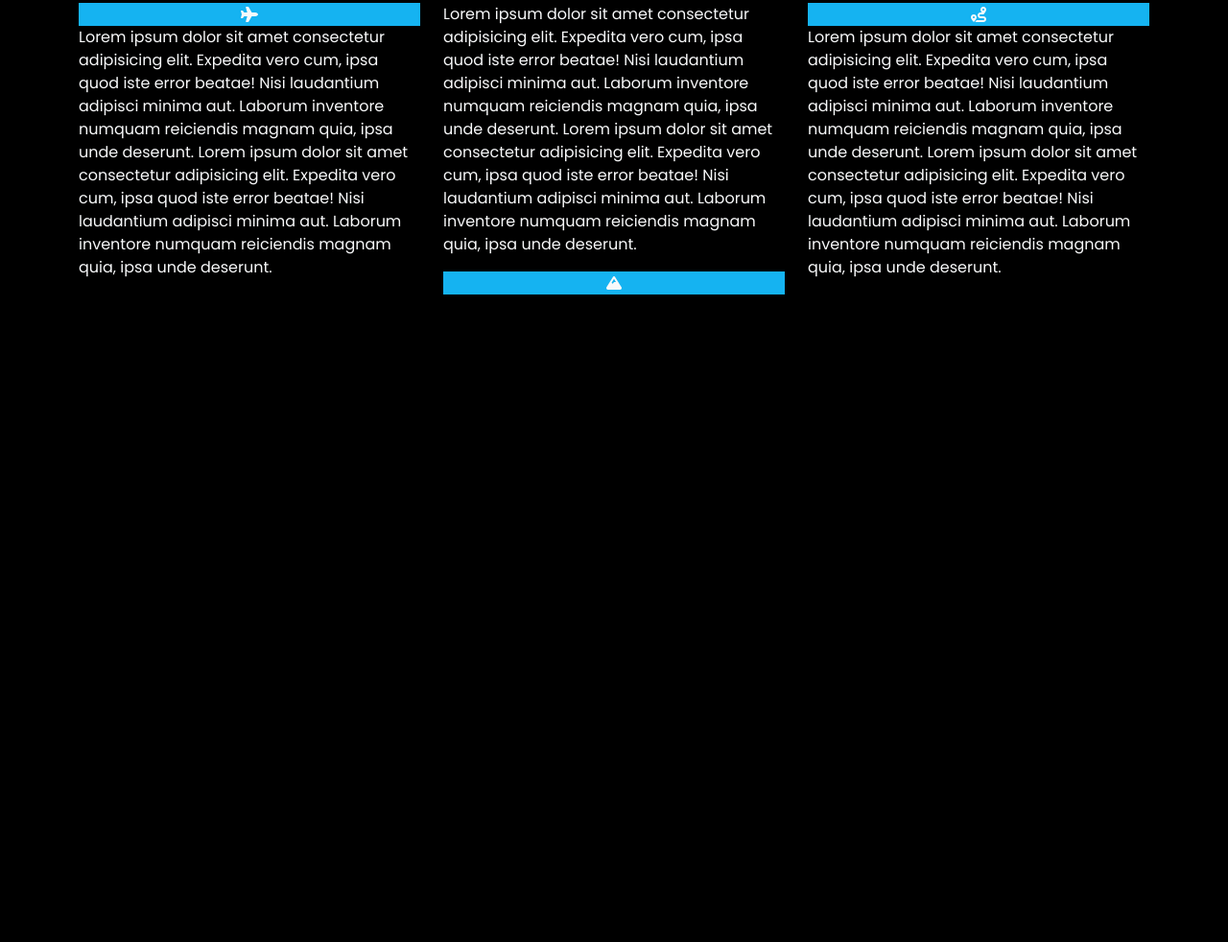
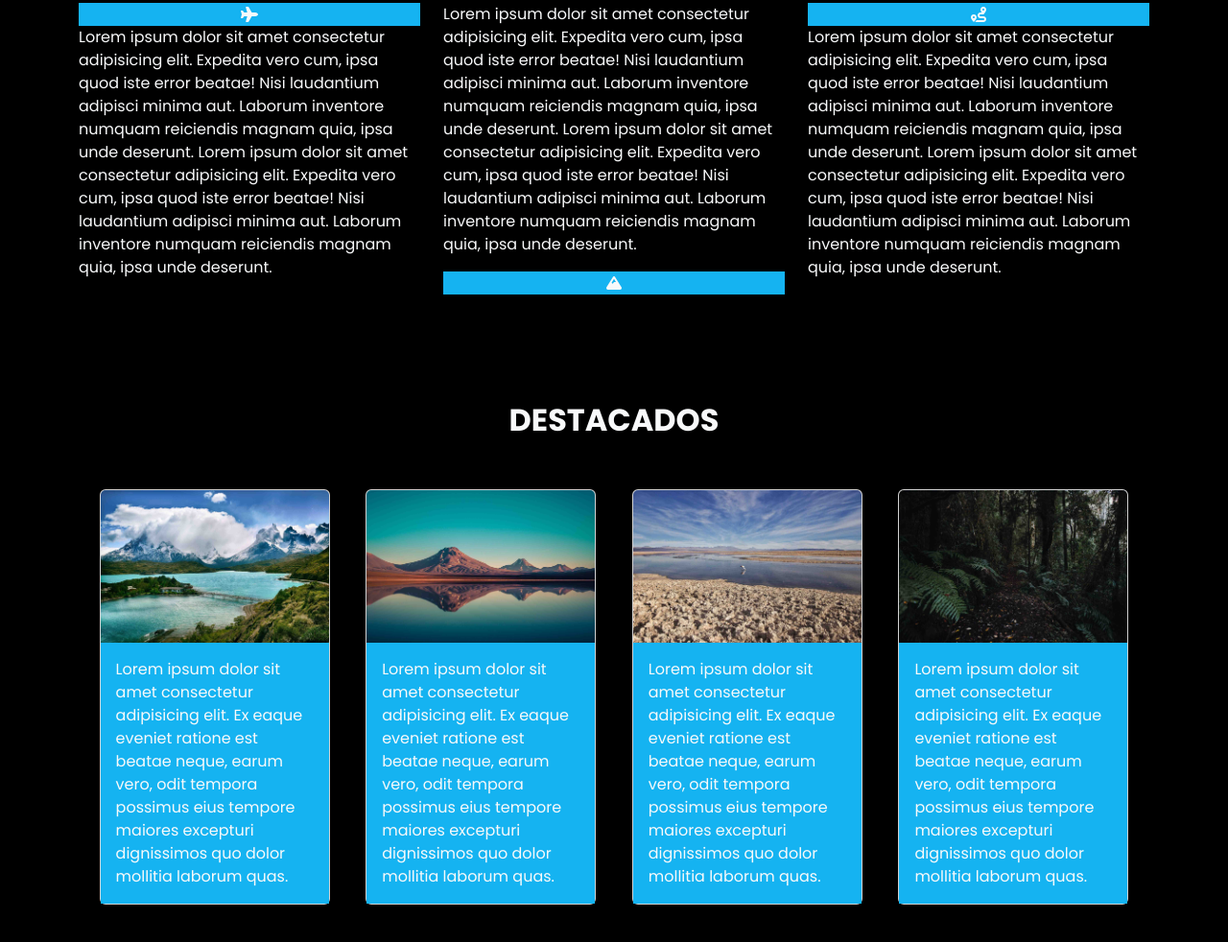
Before and after one commit to 1Kurono1/Viajes_Chile, a plain HTML site: page index.html in a window 1280 px wide. Shown: the part 988-1970 px from the top of the page at 96% size. Before the commit the page ends 1359 px from the top, so only its background shows below. Drawn offline with nearby package versions, Linux system fonts and the light colour scheme.

Commit message:
Viajes Chile v4.0 - Destacados

```diff
--- a/css/style.css
+++ b/css/style.css
@@ -164,3 +164,8 @@ height: 100vh;
 
     background-color: rgb(21, 179, 241);
 }
+
+.anchoCard{
+
+    width: 15rem;
+}
--- a/index.html
+++ b/index.html
@@ -132,6 +132,52 @@
 
         <!-- FIN Quienes Somos -->
 
+        <!-- INICIO Destacados -->
+
+        <div id="destacados_Empresa" class="container mb-5">
+            <div id="bloque1_desta_empresa" class="row d-flex justify-content-center">
+                <div class="col-12 text-center">
+                    <h2 class="text-uppercase my-5 text-light poppins-bold">
+                        Destacados
+                    </h2>
+                </div>
+            </div>
+
+            <div id="bloque2_desta_empresa" class="row d-flex justify-content-evenly">
+                <div class="card anchoCard p-0 m-1">
+                    <div class="">
+                        <img src="./img/card1.jpg" class="card-img-top" alt="...">
+                    </div>
+                    <div class="card-body bg_celeste">
+                      <p class="card-text text-light poppins-regular">Lorem ipsum dolor sit amet consectetur adipisicing elit. Ex eaque eveniet ratione est beatae neque, earum vero, odit tempora possimus eius tempore maiores excepturi dignissimos quo dolor mollitia laborum quas.</p>
+                    </div>
+                </div>
+                <div class="card anchoCard p-0 m-1">
+                    <div class="">
+                        <img src="./img/card2.jpg" class="card-img-top" alt="...">
+                    </div>
+                    <div class="card-body bg_celeste">
+                      <p class="card-text text-light poppins-regular">Lorem ipsum dolor sit amet consectetur adipisicing elit. Ex eaque eveniet ratione est beatae neque, earum vero, odit tempora possimus eius tempore maiores excepturi dignissimos quo dolor mollitia laborum quas.</p></div>
+                </div>
+                <div class="card anchoCard p-0 m-1">
+                    <div class="">
+                        <img src="./img/card3.jpg" class="card-img-top" alt="...">
+                    </div>
+                    <div class="card-body bg_celeste">
+                      <p class="card-text text-light poppins-regular">Lorem ipsum dolor sit amet consectetur adipisicing elit. Ex eaque eveniet ratione est beatae neque, earum vero, odit tempora possimus eius tempore maiores excepturi dignissimos quo dolor mollitia laborum quas.</p></div>
+                </div>
+                <div class="card anchoCard p-0 m-1">
+                    <div class="">
+                        <img src="./img/card4.jpg" class="card-img-top" alt="...">
+                    </div>
+                    <div class="card-body bg_celeste">
+                      <p class="card-text text-light poppins-regular">Lorem ipsum dolor sit amet consectetur adipisicing elit. Ex eaque eveniet ratione est beatae neque, earum vero, odit tempora possimus eius tempore maiores excepturi dignissimos quo dolor mollitia laborum quas.</p></div>
+                </div>
+            </div>
+        </div>
+
+        <!-- FIN  Destacados -->
+
     </main>
 
         <!-- CDN Jquery -->
```
